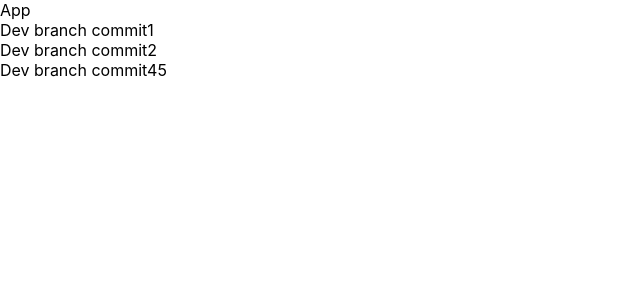
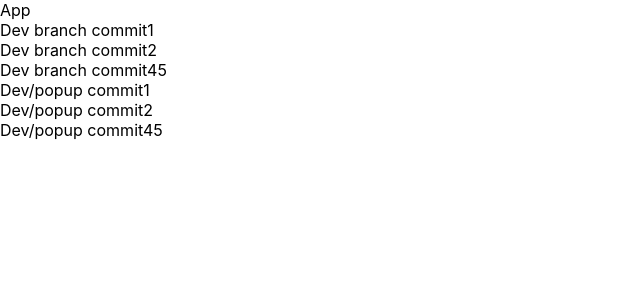
Before and after one commit to IlyaSh87/app_examp_git_to_github, a React (Create React App) app: page / in a window 1280 px wide. Shown: the top 300 px of the page, without its empty margins (0-640 px from the left). Built offline with nearby package versions, Linux system fonts and the light colour scheme.

Commit message:
Dev/popup commit1

```diff
--- a/src/App.tsx
+++ b/src/App.tsx
@@ -9,6 +9,10 @@ function App() {
           <div>Dev branch commit1</div>
           <div>Dev branch commit2</div>
           <div>Dev branch commit45</div>
+          <div>Dev/popup  commit1</div>
+          <div>Dev/popup commit2</div>
+          <div>Dev/popup commit45</div>
+
 
       </div>
   );
```
